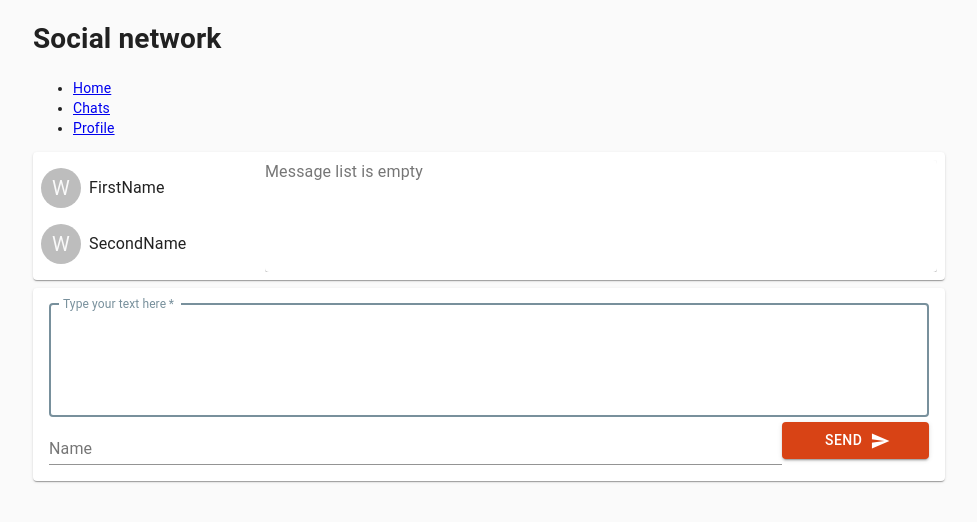
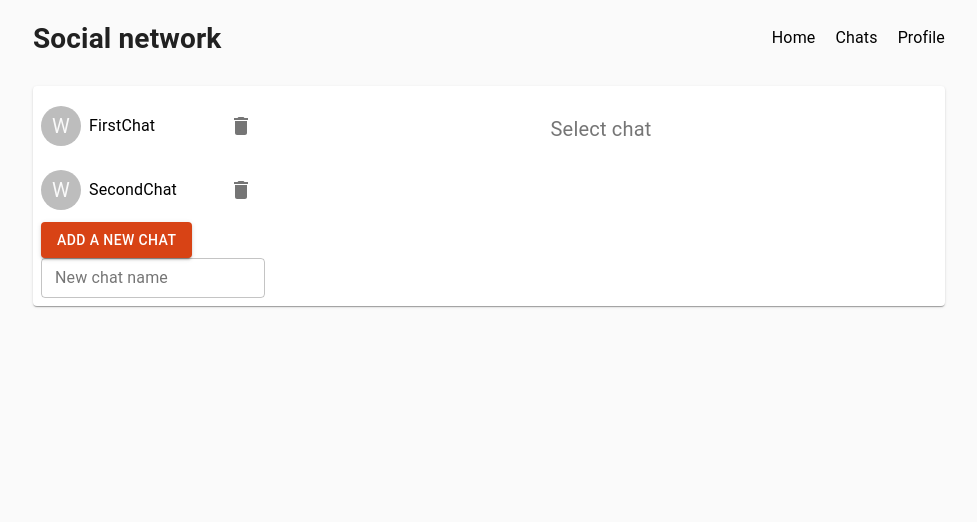
Before and after one commit to Evgenii-K/social_network_react, a React (Create React App) app: page /chats in a window 1280 px wide. Shown: the top 522 px of the page, without its empty margins (151-1128 px from the left). Built offline with nearby package versions, Linux system fonts and the light colour scheme.

Commit message:
completed fourth practice

```diff
--- a/src/App.js
+++ b/src/App.js
@@ -1,4 +1,3 @@
-import React, { useState } from 'react';
 import CssBaseline from '@material-ui/core/CssBaseline';
 import Container from '@material-ui/core/Container';
 import Chats from './components/Chats/Chats'
@@ -21,20 +20,6 @@ const chatTheme = createTheme({
 
 function App() {
 
-  const [messageList, setMessageList] = useState([])
-  const [chatList, setChatList] = useState([
-    {id: 123, name: 'FirstName'},
-    {id: 456, name: 'SecondName'}
-  ])
-
-  function onAddMessage ({text, author}) {
-    setMessageList((current) => [...current, {
-      id: Date.now(),
-      text,
-      author: author === '' ? 'anonymous' : author
-    }])
-  }
-
   return (
     <Router>
       <ThemeProvider theme={chatTheme}>
@@ -48,9 +33,15 @@ function App() {
             <Route path='/profile'>
               <Profile />
             </Route>
-            <Route path='/chats'>
-              <Chats messages={messageList} chats={chatList} onAdd={onAddMessage} />
+            <Route path='/chats' exact>
+              <Chats />
             </Route>
+            <Route path='/chats/:chatId' render={
+              ({match}) => {
+                const {chatId} = match.params
+                return <Chats chatId={chatId}/>
+              }
+            } />
             <Route>
               <Page404 />
             </Route>
--- a/src/components/App-header/App-header.js
+++ b/src/components/App-header/App-header.js
@@ -1,22 +1,51 @@
 import {Link} from 'react-router-dom'
+import { makeStyles } from '@material-ui/core/styles'
+
+
+const useStyles = makeStyles(() => ({
+  AppHeader: {
+    display: 'flex',
+    alignItems: 'center',
+    justifyContent: 'space-between'
+  },
+  li: {
+    listStyleType: 'none',
+  },
+  link: {
+    textDecoration: 'none',
+    color: 'black',
+    paddingLeft: '20px',
+    fontSize: '16px'
+  },
+  ul: {
+    display: 'flex',
+    alignItems: 'center',
+    justifyContent: 'space-between',
+    maxWidth: '300px'
+  }
+}));
 
 function AppHeader () {
+  const classes = useStyles()
+
   return (
-    <header className="App-header">
+    <header className={classes.AppHeader}>
       <h1>
         Social network
       </h1>
-      <ul>
-        <li>
-          <Link to="/">Home</Link>
-        </li>
-        <li>
-          <Link to="/chats">Chats</Link>
-        </li>
-        <li>
-          <Link to="/profile">Profile</Link>
-        </li>
-      </ul>
+      <nav>
+        <ul className={classes.ul}>
+          <li className={classes.li}>
+            <Link to="/" className={classes.link}>Home</Link>
+          </li>
+          <li className={classes.li}>
+            <Link to="/chats" className={classes.link}>Chats</Link>
+          </li>
+          <li className={classes.li}>
+            <Link to="/profile" className={classes.link}>Profile</Link>
+          </li>
+        </ul>
+      </nav>
     </header>
   )
 }
--- a/src/components/ChatList/ChatList.js
+++ b/src/components/ChatList/ChatList.js
@@ -1,32 +1,79 @@
-import React from 'react'
+import {useState} from 'react'
 import PropTypes from 'prop-types'
 import List from '@material-ui/core/List'
 import ChatListItem from '../ChatListItem/ChatListItem'
 import { makeStyles } from '@material-ui/core/styles'
-// import { useRouteMatch, useParams } from 'react-router-dom'
+import { Link } from 'react-router-dom'
+import Button from '@material-ui/core/Button';
+import TextField from '@material-ui/core/TextField'
+import IconButton from '@material-ui/core/IconButton';
+import DeleteIcon from '@material-ui/icons/Delete';
+
 
 const useStyles = makeStyles(() => ({
   list: {
     padding: 0
+  },
+  link: {
+    color: 'black',
+    textDecoration: 'none',
+    flexBasis: '180px'
+  },
+  item: {
+    display: 'flex',
+    paddingTop: '8px',
+    paddingBottom: '8px',
+    alignItems: 'center'
   }
 }));
 
-function ChatList ({chats}) {
+function ChatList ({chatsList, onDelete=f=>f, onAddChat=f=>f}) {
 
   const classes = useStyles()
+
+  const [chatName, setChatName] = useState('')
 
   return (
     <List
       component="nav"
       className={classes.list}
     >
-      {chats.map(chat => <ChatListItem name={chat.name} key={chat.id}/>)}
+      {chatsList.map(chat => {
+          return (
+            <div className={classes.item} key={chat.id}>
+              <Link to={`/chats/${chat.id}`} className={classes.link}>
+                <ChatListItem name={chat.name} onDelete={onDelete}/>
+              </Link>
+              <IconButton
+                aria-label="delete"
+                onClick={() => onDelete(chat.id)}
+              >
+                <DeleteIcon />
+              </IconButton>
+            </div>
+          )
+        })
+      }
+    <Button variant="contained" color="primary" onClick={() => onAddChat(chatName)}>Add a new chat</Button>
+    <TextField
+      size="small"
+      color="secondary"
+      variant="outlined"
+      fullWidth
+      type='text'
+      name='name'
+      value={chatName}
+      onChange={(event) => setChatName(event.target.value)}
+      label='New chat name'
+    />
     </List>
   )
 }
 
 ChatList.propTypes = {
-  chats: PropTypes.array
+  chatsList: PropTypes.array,
+  onDelete: PropTypes.func,
+  onAddChat:PropTypes.func
 }
 
 export default ChatList
--- a/src/components/ChatListItem/ChatListItem.js
+++ b/src/components/ChatListItem/ChatListItem.js
@@ -5,9 +5,10 @@ import Avatar from '@material-ui/core/Avatar'
 import { makeStyles } from '@material-ui/core/styles'
 import ListItemText from '@material-ui/core/ListItemText'
 
+
 const useStyles = makeStyles(() => ({
   list: {
-    padding: '8px 0'
+    padding: '0 0'
   },
   avatar: {
     marginRight: '8px'
@@ -19,7 +20,6 @@ function ChatListItem ({name}) {
   const classes = useStyles()
 
   return (
-    <>
     <ListItem
       button
       className={classes.list}
@@ -27,7 +27,6 @@ function ChatListItem ({name}) {
       <Avatar className={classes.avatar}>W</Avatar>
       <ListItemText primary={name}/>
     </ListItem>
-    </>
   )
 }
 
--- a/src/components/Chats/Chats.js
+++ b/src/components/Chats/Chats.js
@@ -1,11 +1,13 @@
-import { useRef, useEffect } from 'react'
+import { useRef, useEffect, useState } from 'react'
 import PropTypes from 'prop-types'
 import ChatList from '../ChatList/ChatList'
 import Grid from '@material-ui/core/Grid'
 import Paper from '@material-ui/core/Paper'
 import MessageList from '../MessageList/MessageList'
 import { makeStyles } from '@material-ui/core/styles'
+import Typography from '@material-ui/core/Typography'
 import PostForm from '../PostForm/PostForm'
+import {Redirect} from 'react-router'
 
 const useStyles = makeStyles((theme) => ({
   paper: {
@@ -17,19 +19,80 @@ const useStyles = makeStyles((theme) => ({
     overflow: 'hidden',
     alignSelf: 'stretch',
     minHeight: '100%'
+  },
+  empty: {
+    display: 'flex',
+    justifyContent: 'center',
+    color: 'rgba(0, 0, 0, 0.54)',
+    paddingTop: '20px',
+    fontSize: '20px'
   }
 }));
 
-function Chats ({messages, chats, onAdd}) {
+function Chats ({chatId}) {
 
   const classes = useStyles()
+  const formRef = useRef('')
 
-  const formRef = useRef('')
+  const [chats, setChats] = useState({
+    id1: { name: 'FirstChat', messages: [
+      {id: 1231, text: 'Привет', author: 'Ivan'},
+      {id: 1321, text: 'Привет', author: 'Bot'}
+    ]},
+    id2: { name: 'SecondChat', messages: [
+      {id: 1231, text: 'Bay', author: 'Jacob'},
+      {id: 1321, text: 'Bay', author: 'Bot'}
+    ]}
+  })
+
+  const messages = (chats[chatId]) ? chats[chatId].messages : ''
+  const keys = Object.keys(chats)
+  const chatsList = chatsListInit()
 
   useEffect(() => {
     if (!messages.length) return
     window.scrollTo({ top: formRef.current.offsetTop, left: 0, behavior: 'smooth' })
   }, [messages])
+
+  if (chatId && !keys.includes(chatId)) return <Redirect to="/chats" />
+
+  function chatsListInit () {
+    return keys.map(key => ({id: key, name: chats[key].name}))
+  }
+
+  function onAdd ({text, author}) {
+    const newMsg = {
+      id: Date.now(),
+      text,
+      author: author === '' ? 'anonymous' : author
+    }
+    setChats(current => {
+      current[chatId].messages = [...current[chatId].messages, newMsg]
+      return {...current, [chatId]: current[chatId]}
+    })
+  }
+
+  function onDelete (id) {
+    setChats(currentChats => {
+      return (
+        Object.fromEntries(
+          Object.entries(currentChats)
+            .filter(item => item[0] !== id)
+        )
+      )
+    })
+  }
+
+  function onAddChat (newName) {
+    let nextId = 'id0'
+    let keys = Object.keys(chats)
+    if (keys) {
+      keys = keys.map(key => key[2])
+      nextId = `id${Math.max.apply(null, keys) + 1}`
+    }
+
+    setChats(current => ({...current, [nextId]: {name: newName, messages: []}}))
+  }
 
   return (
     <>
@@ -41,21 +104,20 @@ function Chats ({messages, chats, onAdd}) {
           alignItems="flex-start"
         >
           <Grid item xs={3}>
-            <ChatList chats={chats}/>
+            <ChatList chatsList={chatsList} onDelete={onDelete} onAddChat={onAddChat}/>
           </Grid>
           <Grid item xs={9} className={classes.root}>
-            <MessageList messages={messages}/>
+            {chatId ? <MessageList messages={messages}/> : <Typography className={classes.empty}>Select chat</Typography>}
           </Grid>
         </Grid>
       </Paper>
-      <PostForm onAdd={onAdd} formRef={formRef}/>
+      {chatId ? <PostForm onAdd={onAdd} formRef={formRef}/> : null}
     </>
   )
 }
 
 Chats.prpTypes = {
-  messages: PropTypes.array,
-  chats: PropTypes.array
+  chatsId: PropTypes.string
 }
 
 export default Chats
--- a/src/components/MessageList/MessageList.js
+++ b/src/components/MessageList/MessageList.js
@@ -8,8 +8,12 @@ const useStyles = makeStyles(() => ({
   paperChat: {
     minHeight: '100%'
   },
-  grid: {
-    color: 'rgba(0, 0, 0, 0.54)'
+  empty: {
+    display: 'flex',
+    justifyContent: 'center',
+    color: 'rgba(0, 0, 0, 0.54)',
+    paddingTop: '20px',
+    fontSize: '20px'
   }
 }));
 
@@ -24,7 +28,7 @@ function MessageList ({messages}) {
           const {id, ...msg} = message
           return <Message {...msg} key={id}/>
         })
-        : <Typography className={classes.grid}>Message list is empty</Typography>
+        : <Typography className={classes.empty}>Message list is empty</Typography>
       }
     </Paper>
   )
--- a/src/components/PostForm/PostForm.js
+++ b/src/components/PostForm/PostForm.js
@@ -5,6 +5,7 @@ import Paper from '@material-ui/core/Paper'
 import Button from '@material-ui/core/Button'
 import Icon from '@material-ui/core/Icon'
 import Grid from '@material-ui/core/Grid'
+import PropTypes from 'prop-types'
 
 const useStyles = makeStyles((theme) => ({
   root: {
@@ -16,7 +17,7 @@ const useStyles = makeStyles((theme) => ({
   }
 }));
 
-function PostForm ({onAdd, formRef}) {
+function PostForm ({onAdd=f=>f, formRef}) {
 
   const classes = useStyles()
 
@@ -103,6 +104,8 @@ function PostForm ({onAdd, formRef}) {
         >
           <Grid item xs={10}>
             <TextField
+              variant="outlined"
+              size="small"
               color="secondary"
               fullWidth
               type='text'
@@ -131,4 +134,9 @@ function PostForm ({onAdd, formRef}) {
   )
 }
 
+PostForm.propTypes = {
+  onAdd: PropTypes.func,
+  formRef: PropTypes.object
+}
+
 export default PostForm
```
Lines whose indentation alone changed are shown as unchanged.
